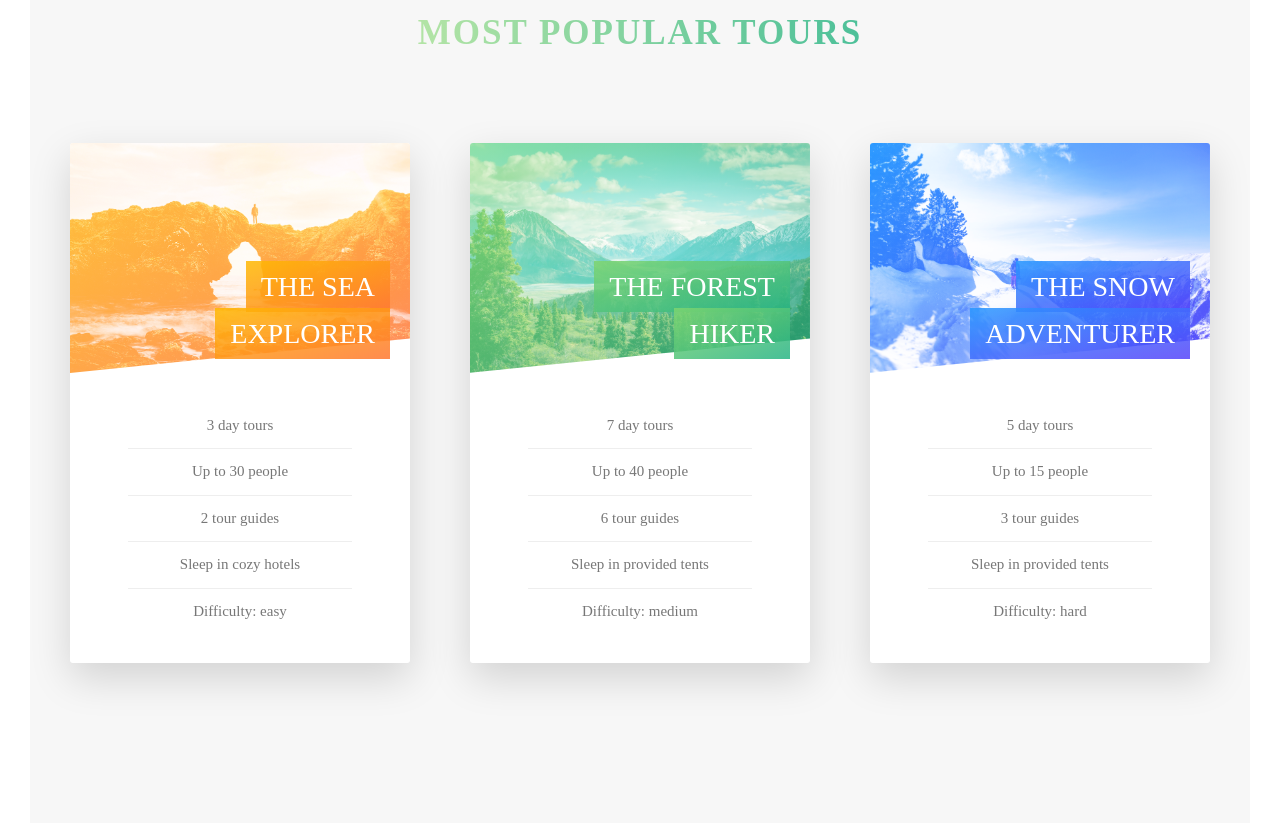
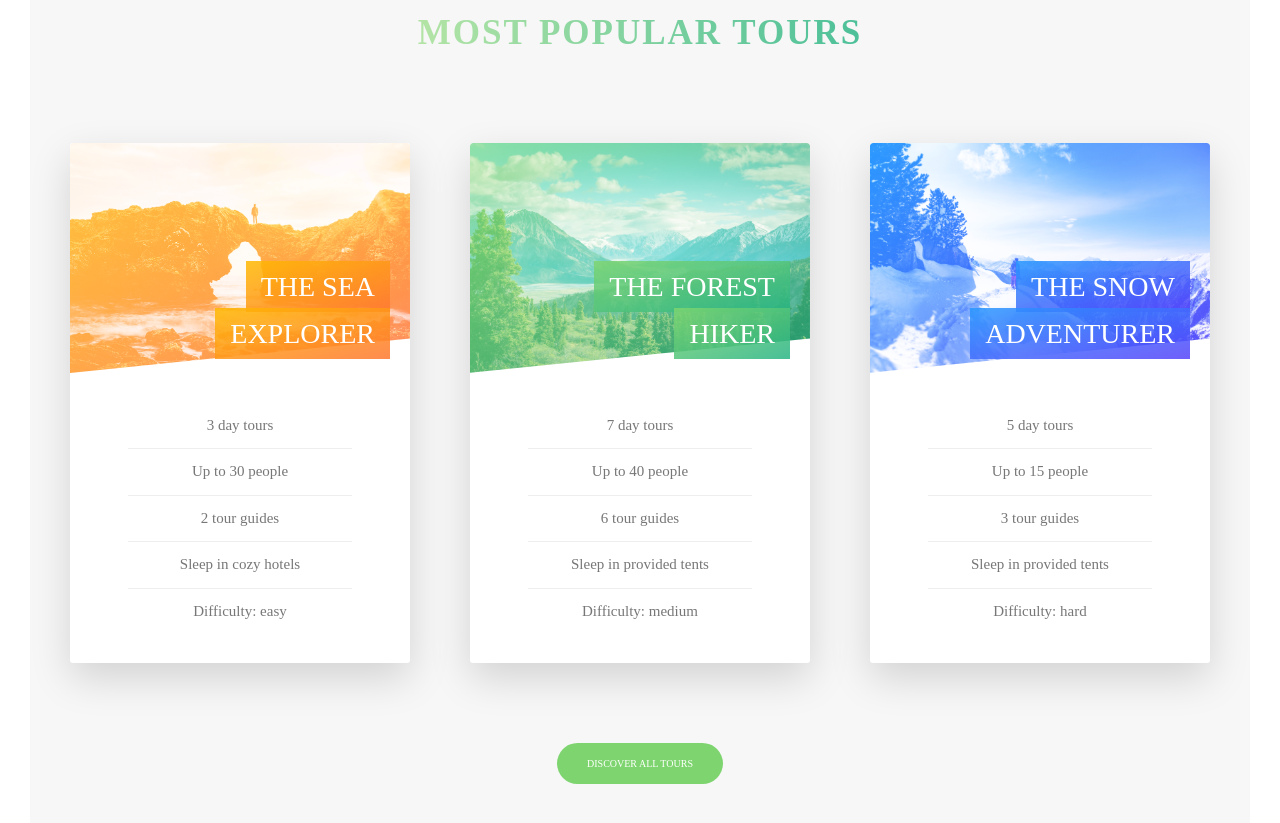
Before and after one commit to anish732/Natour, a website: page index.html in a window 1280 px wide. Shown: the part 2303-3126 px from the top of the page. Drawn offline with Linux system fonts and the light colour scheme.

Commit message:
finish about section

```diff
--- a/index.html
+++ b/index.html
@@ -212,6 +212,9 @@
             </div>
           </div>
         </div>
+        <div class="u-center-text u-margin-top-huge">
+          <a href="#" class="btn btn--green">Discover all tours</a>
+        </div>
       </section>
     </main>
     <!--
--- a/sass/base/_utilities.scss
+++ b/sass/base/_utilities.scss
@@ -11,3 +11,11 @@
 .u-margin-bottom-small {
   margin-bottom: 1.5rem;
 }
+
+.u-margin-top-big {
+  margin-bottom: 8rem;
+}
+
+.u-margin-top-big {
+  margin-bottom: 10rem;
+}
--- a/sass/components/_button.scss
+++ b/sass/components/_button.scss
@@ -45,6 +45,13 @@
       background-color: $color-white;
     }
   }
+  &--green {
+    background-color: $color-primary-light;
+    color: $color-white;
+    &::after {
+      background-color: $color-primary-light;
+    }
+  }
 }
 .btn-text {
   &:link,
--- a/sass/components/_card.scss
+++ b/sass/components/_card.scss
@@ -62,6 +62,8 @@
     -webkit-clip-path: polygon(0 0, 100% 0, 100% 85%, 0 100%);
 
     clip-path: polygon(0 0, 100% 0, 100% 85%, 0 100%);
+    border-top-left-radius: 3px;
+    border-top-right-radius: 3px;
 
     &--1 {
       background-image: linear-gradient(
--- a/sass/pages/_home.scss
+++ b/sass/pages/_home.scss
@@ -23,6 +23,6 @@
 
 .section-tours {
   background-color: $color-grey-light-1;
-  padding: 25rem 0 50rem 0;
+  padding: 25rem 0 15rem 0;
   margin-top: -10rem;
 }
```
Also changed, not shown: css/style.css.
